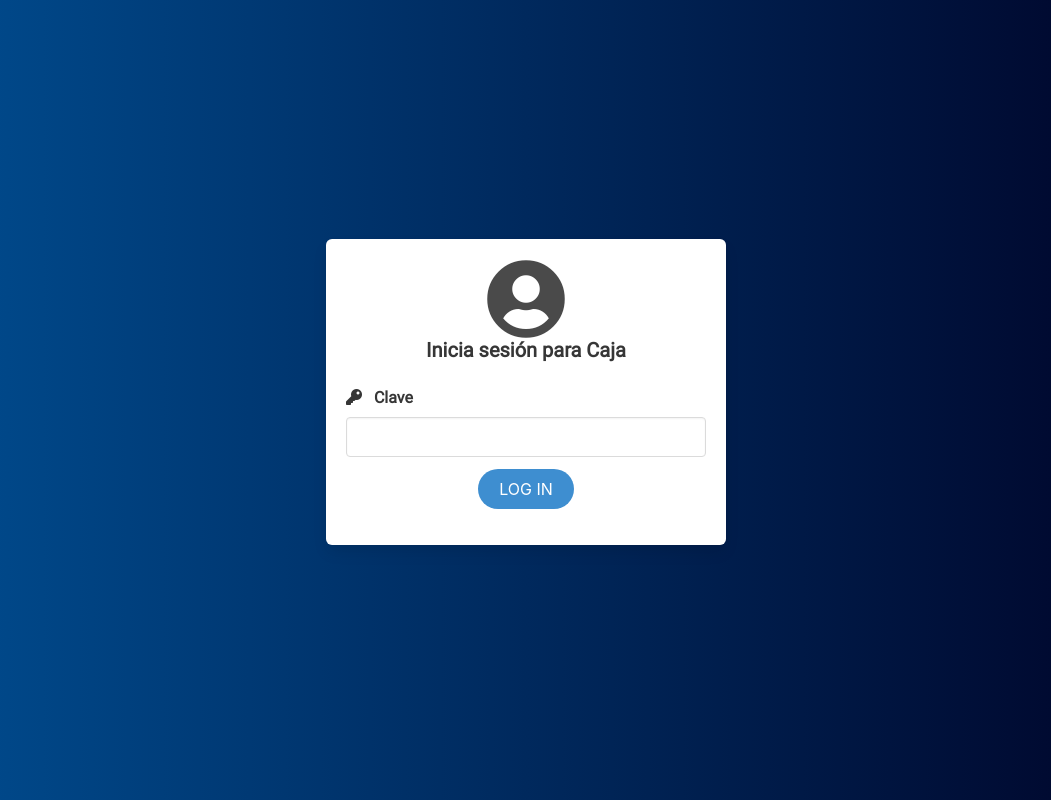
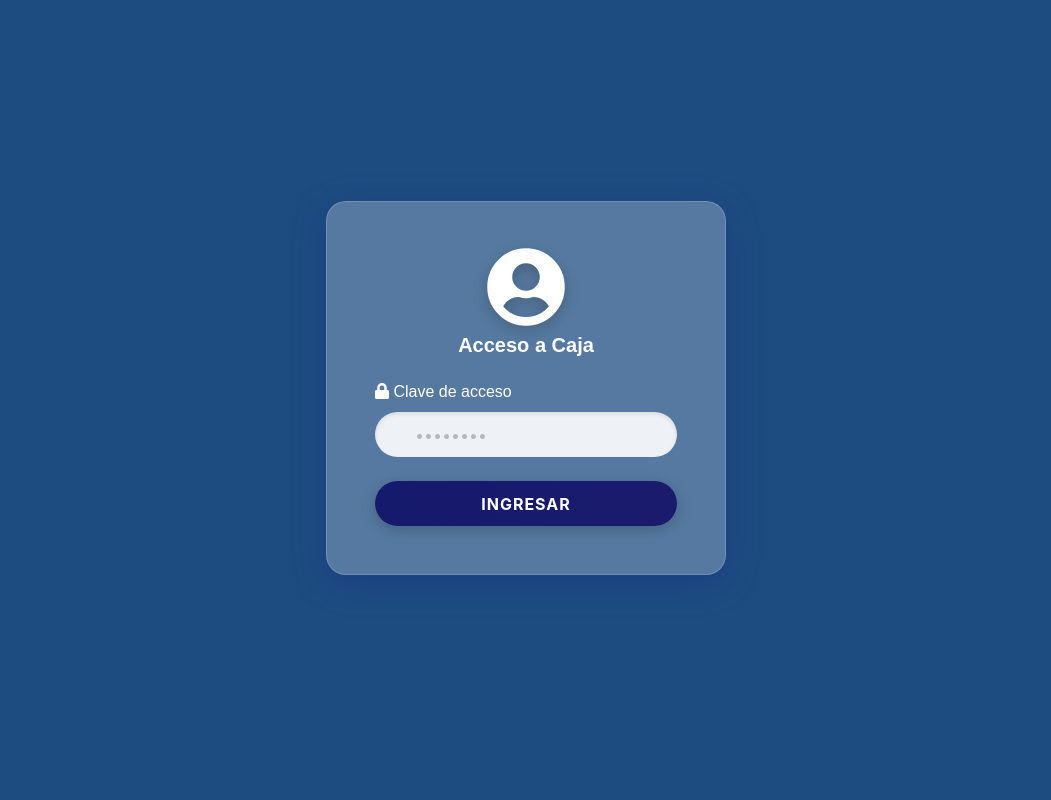
Before and after one commit to ViasRios/VENTAS3, a PHP site: the page made by app/views/content/loginCaja-view.php in a window 1280 px wide. Shown: the whole page, without its empty margins (114-1165 px from the left). Run offline with PHP 8.4, Linux system fonts and the light colour scheme; the template is opened without the code that fills it, so the values that code supplies are empty; some libraries are stand-ins or nearby versions; some web fonts are replaced.

Commit message:
03-12-25

```diff
--- a/app/views/content/loginCaja-view.php
+++ b/app/views/content/loginCaja-view.php
@@ -1,22 +1,106 @@
-<div class="main-container">
+<style>
+    /* Fondo general con degradado moderno */
+.main-container {
+    background: linear-gradient(135deg, #1d4d80 0%, #1d4d80 100%);
+    min-height: 100vh;
+    display: flex;
+    align-items: center;
+    justify-content: center;
+    font-family: 'Poppins', sans-serif; /* Recomendado importar esta fuente */
+}
+
+/* Efecto de Cristal para la caja */
+.box.login {
+    background: rgba(255, 255, 255, 0.25);
+    box-shadow: 0 8px 32px 0 rgba(31, 38, 135, 0.37);
+    backdrop-filter: blur(8px);
+    -webkit-backdrop-filter: blur(8px);
+    border-radius: 20px;
+    border: 1px solid rgba(255, 255, 255, 0.18);
+    color: white;
+    padding: 3rem;
+    width: 100%;
+    max-width: 400px;
+}
+
+/* Títulos e iconos en blanco para contraste */
+.title.is-5, .label, .icon-user {
+    color: white !important;
+}
+
+/* Estilización del Input */
+.input {
+    background: rgba(255, 255, 255, 0.9);
+    border: none;
+    border-radius: 50px; /* Bordes totalmente redondos */
+    padding-left: 20px;
+    height: 45px;
+    box-shadow: inset 0 2px 4px rgba(0,0,0,0.1);
+    transition: all 0.3s ease;
+}
+
+.input:focus {
+    transform: scale(1.02);
+    box-shadow: 0 0 10px rgba(255, 255, 255, 0.5);
+}
+
+/* Botón con gradiente y efecto hover */
+.button.is-info {
+    background: linear-gradient(to right, #161a6cff 0%, #1a1b6cff 100%);
+    border: none;
+    color: #fff;
+    font-weight: bold;
+    letter-spacing: 1px;
+    width: 100%;
+    height: 45px;
+    border-radius: 50px;
+    box-shadow: 0 4px 15px rgba(0, 0, 0, 0.2);
+    transition: transform 0.2s;
+}
+
+.button.is-info:hover {
+    transform: translateY(-3px);
+    box-shadow: 0 6px 20px rgba(0, 0, 0, 0.3);
+}
+
+/* Animación sutil para el icono principal */
+.icon-user {
+    animation: float 3s ease-in-out infinite;
+    text-shadow: 0 5px 15px rgba(0,0,0,0.2);
+}
+
+@keyframes float {
+    0% { transform: translateY(0px); }
+    50% { transform: translateY(-10px); }
+    100% { transform: translateY(0px); }
+}
+</style>
+
+<div class="main-container pb-3 pt-1">
     <form class="box login" action="" method="POST" autocomplete="off">
-        <p class="has-text-centered">
-            <i class="fas fa-user-circle fa-5x"></i>
+
+        <p class="has-text-centered mb-1">
+            <i class="fas fa-user-circle fa-5x icon-user"></i>
         </p>
-        <h5 class="title is-5 has-text-centered">Inicia sesión para Caja</h5>
 
-        <input type="hidden" name="login_almacen" value="1"> <!-- Indica que es para login de Caja -->
+        <h5 class="title is-5 has-text-centered mb-5">Acceso a Caja</h5>
 
-        <!-- Solo se solicita la clave -->
+        <input type="hidden" name="login_almacen" value="1">
+
         <div class="field">
-            <label class="label"><i class="fas fa-key"></i> &nbsp; Clave</label>
-            <div class="control">
-                <input class="input" type="password" name="login_clave" pattern="[-_a-zA-Z0-9$@.]{5,100}" maxlength="100" required>
+            <label class="label has-text-weight-normal">
+                <i class="fas fa-lock margin-right-5"></i> Clave de acceso
+            </label>
+            <div class="control has-icons-left">
+                <input class="input" type="password" name="login_clave" placeholder="••••••••" pattern="[-_a-zA-Z0-9$@.]{5,100}" maxlength="100" required>
             </div>
         </div>
 
-        <p class="has-text-centered mb-4 mt-3">
-            <button type="submit" class="button is-info is-rounded">LOG IN</button>
-        </p>
+        <div class="field mt-5">
+            <button type="submit" class="button is-info is-rounded">
+                INGRESAR
+            </button>
+        </div>
+
     </form>
 </div>
```
